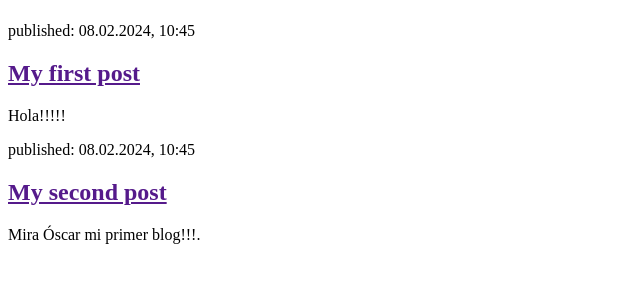
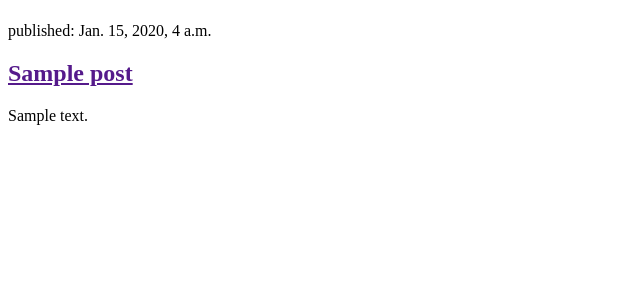
Before and after one commit to SofiVillalta29/my-first-blog, a Django app: page / in a window 1280 px wide. Shown: the part 58-358 px from the top of the page, without its empty margins (0-640 px from the left). Run offline with Django 3.2, Linux system fonts and the light colour scheme; tables that the repository leaves empty hold one stand-in row (values such as "Sample post").

Commit message:
Modified templates to display posts from database.

```diff
--- a/blog/templates/blog/post_list.html
+++ b/blog/templates/blog/post_list.html
@@ -8,16 +8,12 @@
             <h1><a href="/">Sofi Blog</a></h1>
         </header>
 
-        <article>
-            <time>published: 08.02.2024, 10:45</time>
-            <h2><a href="">My first post</a></h2>
-            <p> Hola!!!!! </p>
-        </article>
-
-        <article>
-            <time>published: 08.02.2024, 10:45</time>
-            <h2><a href="">My second post</a></h2>
-            <p>Mira Óscar mi primer blog!!!.</p>
-        </article>
+        {% for post in posts %}
+            <article>
+                <time>published: {{ post.published_date }}</time>
+                <h2><a href="">{{ post.title }}</a></h2>
+                <p>{{ post.text|linebreaksbr }}</p>
+            </article>
+        {% endfor %}
     </body>
 </html>
--- a/blog/views.py
+++ b/blog/views.py
@@ -1,5 +1,8 @@
 from django.shortcuts import render
+from django.utils import timezone
+from .models import Post
 
 # Create your views here.
 def post_list(request):
-    return render(request, 'blog/post_list.html', {})
+    posts = Post.objects.filter(published_date__lte=timezone.now()).order_by('published_date')
+    return render(request, 'blog/post_list.html', {'posts': posts})
```
